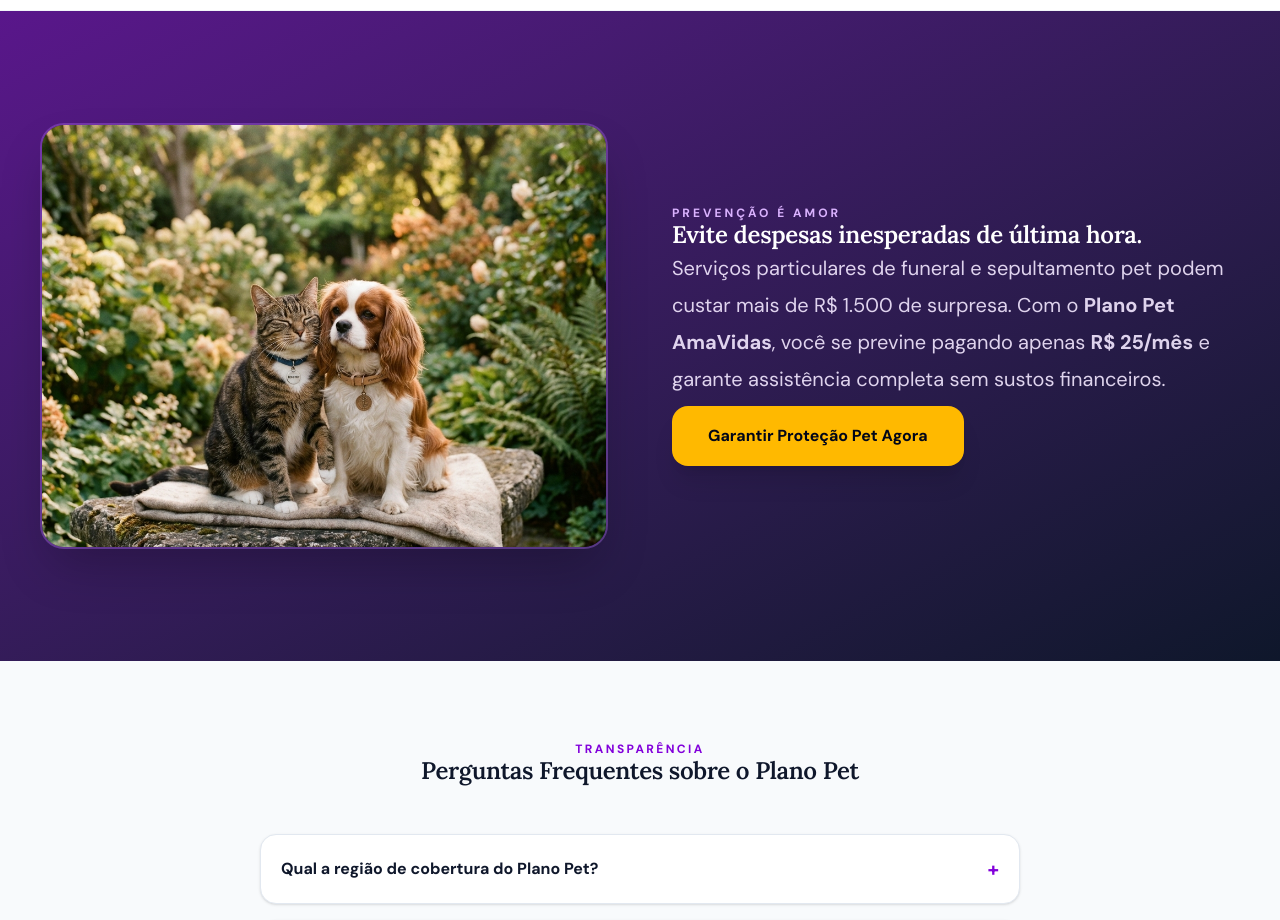
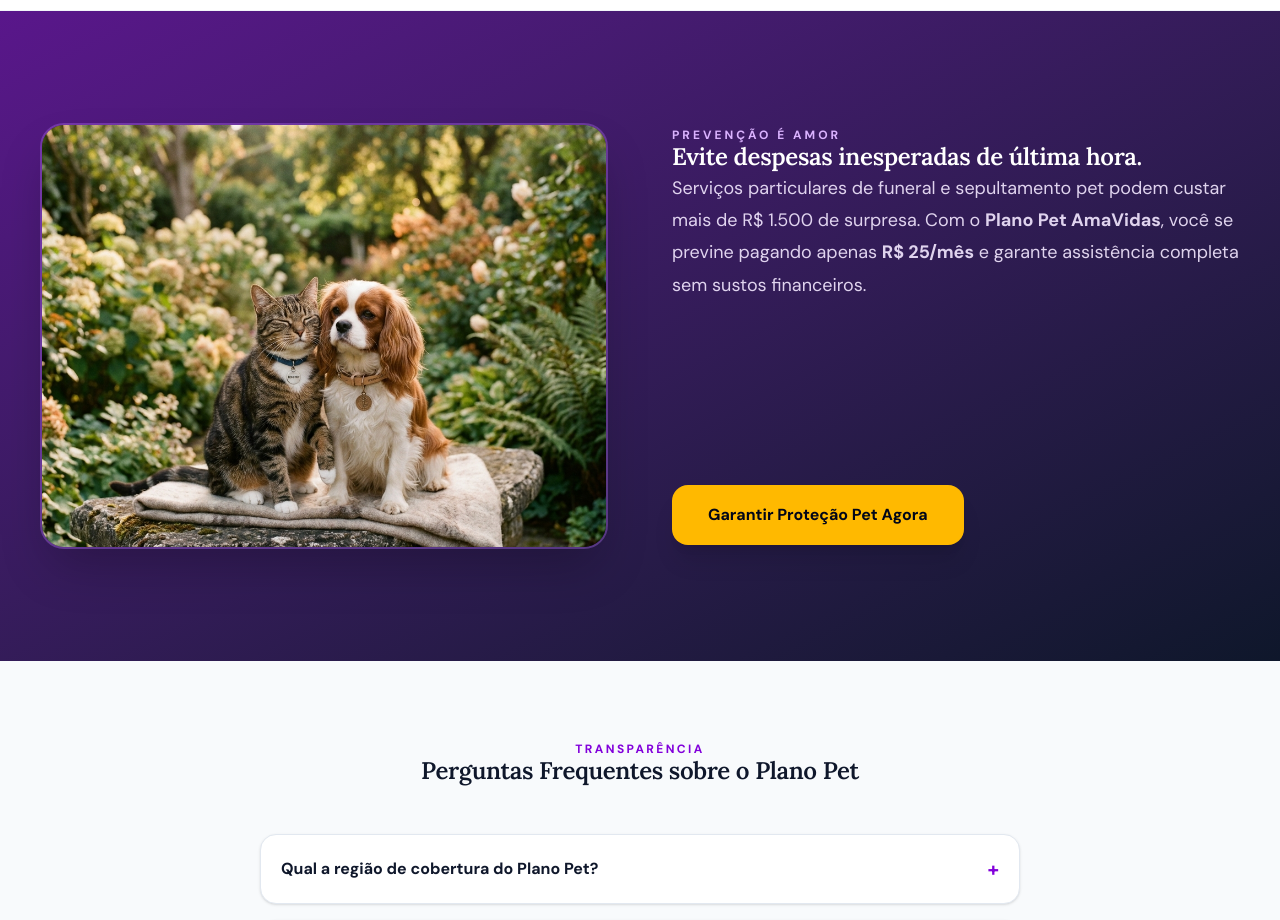
Before and after one commit to valdeir904-ui/amavidas, a Next.js app: page /plano-pet in a window 1280 px wide. Shown: the part 1560-2480 px from the top of the page. Built offline with nearby package versions, Linux system fonts and the light colour scheme; no server answers; the database is empty.

Commit message:
fix: alinhar tag do topo com a imagem e botao amarelo com o rodape da imagem na secao Prevencao e Amor

```diff
--- a/app/plano-pet/page.tsx
+++ b/app/plano-pet/page.tsx
@@ -282,9 +282,9 @@ function PetPageContent() {
         {/* ── DESTAQUE EMOCIONAL & FOTO ── */}
         <section className="py-24 lg:py-28 bg-gradient-to-br from-purple-900 to-slate-900 text-white relative overflow-hidden">
           <div className="max-w-[1280px] mx-auto px-6 min-[640px]:px-10 relative z-10">
-            <div className="grid grid-cols-1 lg:grid-cols-12 gap-12 lg:gap-16 items-center">
+            <div className="grid grid-cols-1 lg:grid-cols-12 gap-12 lg:gap-16 items-stretch">
 
-              <div className="lg:col-span-6 relative">
+              <div className="lg:col-span-6 relative flex items-center">
                 <div className="relative w-full aspect-[4/3] rounded-3xl overflow-hidden shadow-2xl border-2 border-purple-400/30">
                   <Image
                     src="/pet_memorial_care.png"
@@ -295,26 +295,31 @@ function PetPageContent() {
                 </div>
               </div>
 
-              <div className="lg:col-span-6 text-left flex flex-col items-start justify-center">
-                <p className="text-xs font-extrabold uppercase tracking-[0.25em] text-purple-300 mb-6">
-                  Prevenção É Amor
+              <div className="lg:col-span-6 text-left flex flex-col justify-between py-1">
+                <div>
+                  <p className="text-xs font-extrabold uppercase tracking-[0.25em] text-purple-300 mb-4">
+                    PREVENÇÃO É AMOR
                   </p>
                   <h2
-                  className="text-3xl min-[768px]:text-4xl lg:text-5xl font-semibold tracking-tight leading-[1.28] mb-8"
+                    className="text-3xl min-[768px]:text-4xl lg:text-[44px] font-semibold tracking-tight leading-[1.22] mb-7"
                     style={{ fontFamily: "var(--serif)" }}
                   >
                     Evite despesas inesperadas de última hora.
                   </h2>
-                <p className="text-purple-100/90 text-base min-[768px]:text-xl leading-[1.85] mb-12 max-w-xl font-normal">
+                  <p className="text-purple-100/90 text-base min-[768px]:text-lg leading-[1.8] font-normal max-w-xl">
                     Serviços particulares de funeral e sepultamento pet podem custar mais de R$ 1.500 de surpresa. Com o <strong>Plano Pet AmaVidas</strong>, você se previne pagando apenas <strong>R$ 25/mês</strong> e garante assistência completa sem sustos financeiros.
                   </p>
+                </div>
+
+                <div className="pt-6">
                   <button
                     type="button"
                     onClick={() => openForm("Plano Pet")}
-                  className="bg-amber-400 hover:bg-amber-300 text-slate-950 font-extrabold px-9 py-4.5 rounded-2xl text-base transition-all shadow-xl hover:shadow-amber-400/20 hover:-translate-y-0.5 cursor-pointer mt-2"
+                    className="bg-amber-400 hover:bg-amber-300 text-slate-950 font-extrabold px-9 py-4.5 rounded-2xl text-base transition-all shadow-xl hover:shadow-amber-400/20 hover:-translate-y-0.5 cursor-pointer inline-flex items-center justify-center"
                   >
                     Garantir Proteção Pet Agora
                   </button>
+                </div>
               </div>
 
             </div>
```
Lines whose indentation alone changed are shown as unchanged.
